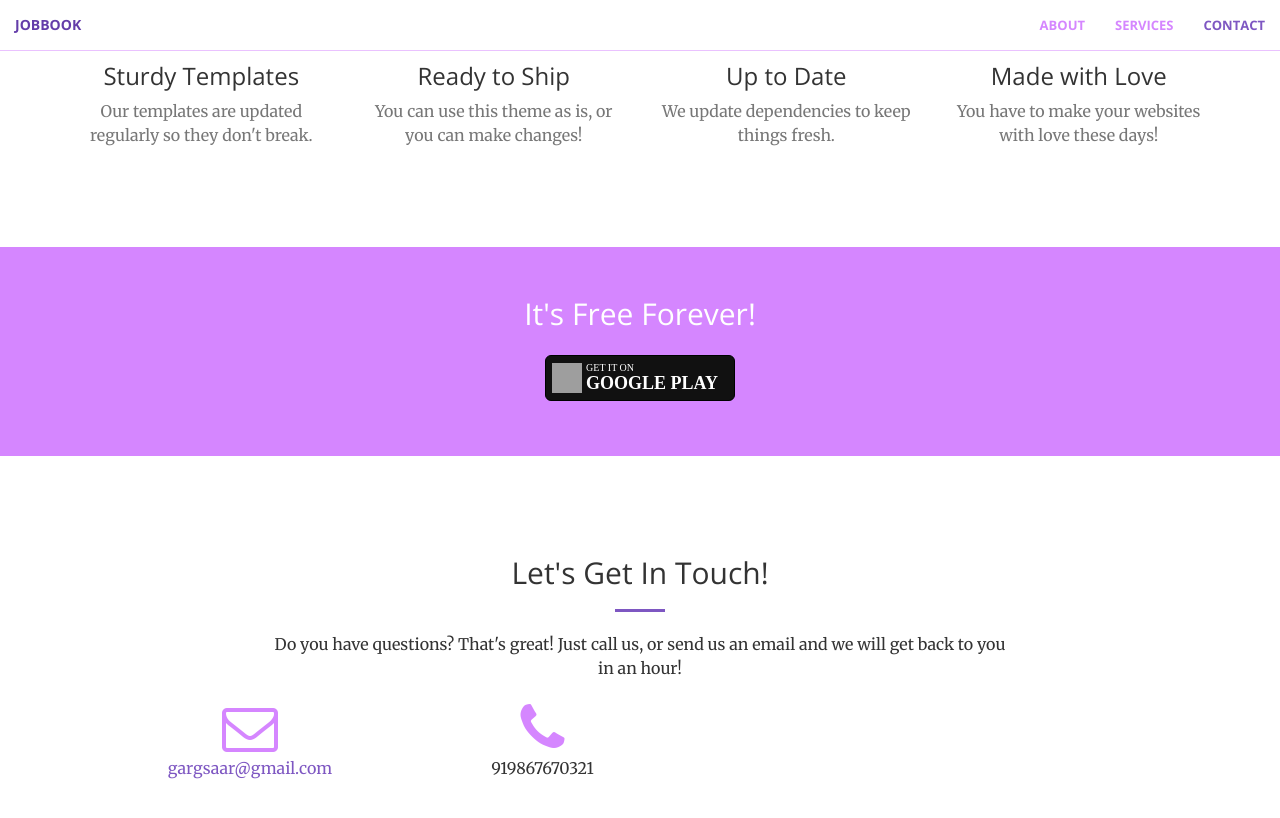
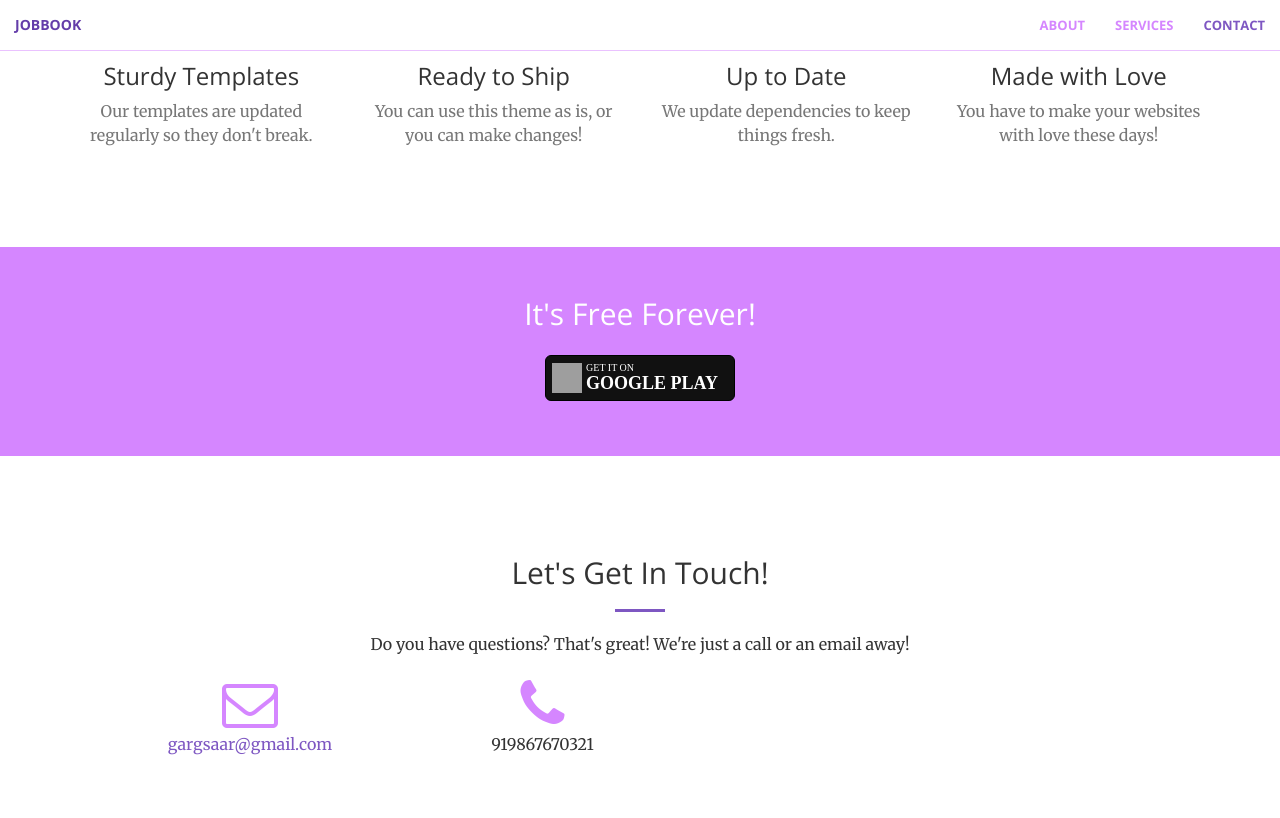
Before and after one commit to gargsaar/bluecollarjobs, a Jekyll site: the page built from index.html, in a window 1280 px wide and 900 px high, scrolled down 1557 px, cut to the strip 0-818 px from the top of the window. Built offline with Jekyll 4.4.1, drawn with Linux system fonts in a browser that asks for light colours; grey boxes are pictures that could not be loaded.

Commit message:
Update contact.html

```diff
--- a/_includes/contact.html
+++ b/_includes/contact.html
@@ -4,7 +4,7 @@
             <div class="col-lg-8 col-lg-offset-2 text-center">
                 <h2 class="section-heading">Let's Get In Touch!</h2>
                 <hr class="primary">
-                <p>Do you have questions? That's great! Just call us, or send us an email and we will get back to you in an hour!</p>
+                <p>Do you have questions? That's great! We're just a call or an email away!</p>
             </div>
         <div class="col-lg-2 col-lg-offset-1 text-center">
             <a href="mailto:{{ site.email }}">
```
